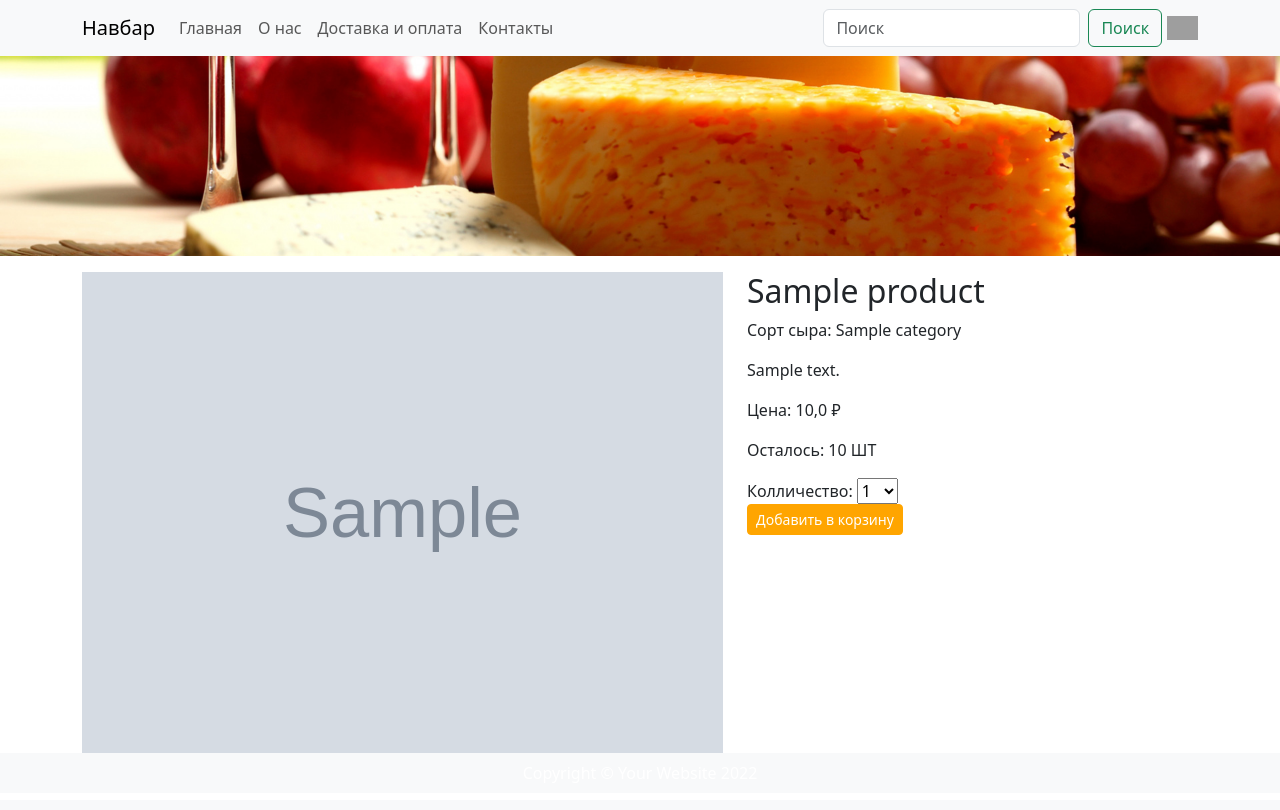
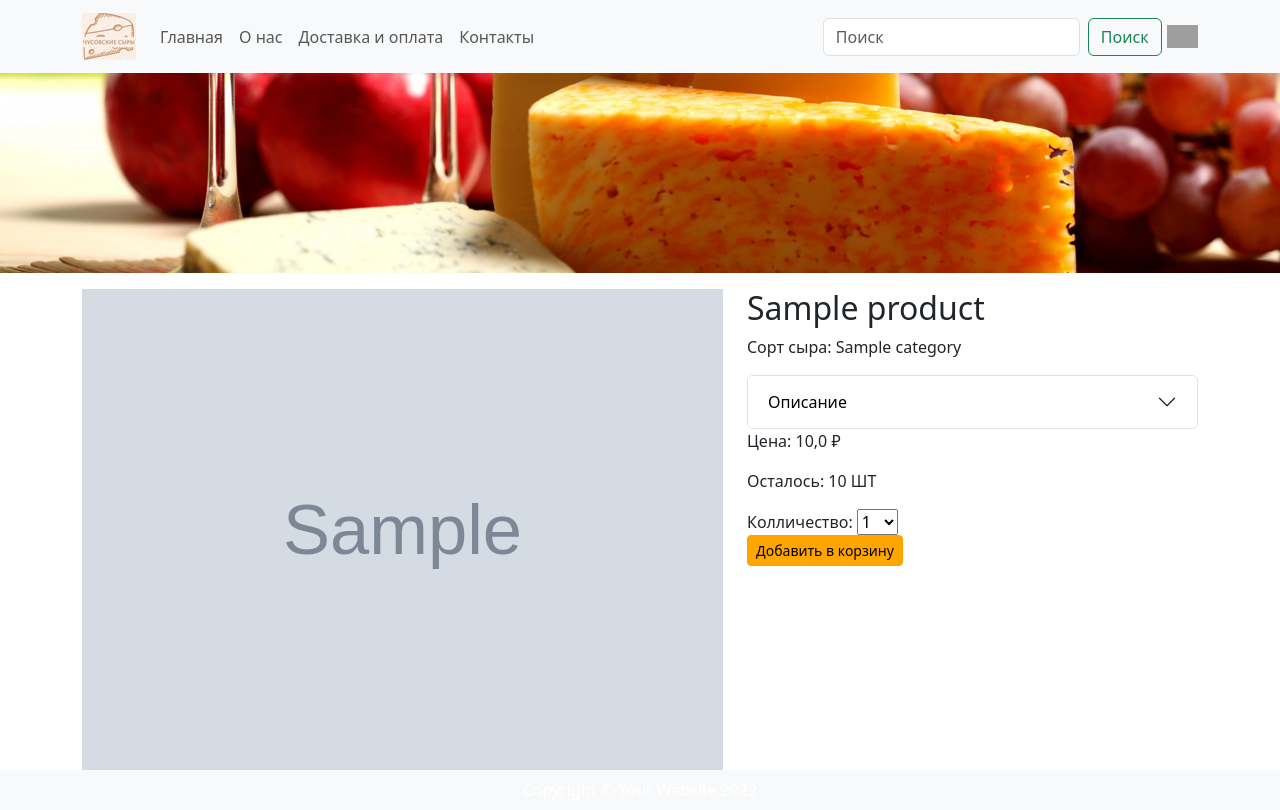
Before and after one commit to ZigulatNatria/cheese_shop, a Django app: page /product/1 in a window 1280 px wide. Before the commit the page ends 753 px from the top, so only its background shows below. Run offline with Django 4.2, Linux system fonts and the light colour scheme; tables that the repository leaves empty hold one stand-in row (values such as "Sample post"); grey boxes marked "Sample" are stand-in pictures; grey boxes are pictures that could not be loaded.

Commit message:
Добавлено лого и аккордеон

```diff
--- a/shop/templates/base.html
+++ b/shop/templates/base.html
@@ -6,21 +6,31 @@
         <link href="https://cdn.jsdelivr.net/npm/bootstrap@5.3.0-alpha1/dist/css/bootstrap.min.css" rel="stylesheet" integrity="sha384-GLhlTQ8iRABdZLl6O3oVMWSktQOp6b7In1Zl3/Jr59b6EGGoI1aFkw7cmDA6j6gD" crossorigin="anonymous">
         <script src="https://cdn.jsdelivr.net/npm/bootstrap@5.3.0-alpha1/dist/js/bootstrap.bundle.min.js" integrity="sha384-w76AqPfDkMBDXo30jS1Sgez6pr3x5MlQ1ZAGC+nuZB+EYdgRZgiwxhTBTkF7CXvN" crossorigin="anonymous"></script>
         <title>Главная страница</title>
+<!--        Медиазапрос на изменение раскладки в мобильной версии-->
          <style>
             @media screen and (min-width: 0px) and (max-width: 765px)
             {
-              .colMobile {
+                .colMobile {
                     flex: 0 0 auto !important;
                     min-width: 45.66666667% !important;
                     max-width: 45.66666667% !important;
-              }
+                }
              }
+        </style>
+<!--        Изменние цвета иконки (стрелочки в аккордеоне на с синего чёрный) -->
+        <style>
+            .accordion-button:not(.collapsed)::after {
+                background-image: var(--bs-accordion-btn-icon);
+                transform: var(--bs-accordion-btn-icon-transform);
+            }
         </style>
     </head>
     <body>
         <nav class="navbar navbar-expand-lg bg-body-tertiary">
           <div class="container">
-            <a class="navbar-brand" href="#">Навбар</a>
+            <a class="navbar-brand" href="#">
+                <img src="/static/img/logo_54x47.jpg">
+            </a>
             <button class="navbar-toggler" type="button" data-bs-toggle="collapse" data-bs-target="#navbarSupportedContent" aria-controls="navbarSupportedContent" aria-expanded="false" aria-label="Переключатель навигации">
               <span class="navbar-toggler-icon"></span>
             </button>
--- a/shop/templates/product.html
+++ b/shop/templates/product.html
@@ -11,7 +11,21 @@
                      <div class="col-lg-5" style="margin-top: 1rem">
                          <h2>{{ product.name }}</h2>
                          <p>Сорт сыра: {{ product.productCategory }}</p>
-                         <p>{{ product.text }}</p>
+                         <div class="accordion" id="accordionExample">
+                             <div class="accordion-item">
+                                 <h2 class="accordion-header">
+                                     <button class="accordion-button collapsed" type="button" data-bs-toggle="collapse" data-bs-target="#collapseOne" aria-expanded="false" aria-controls="collapseOne"
+                                        style="--bs-accordion-active-bg: #ffa500; color: #000000; --bs-accordion-btn-focus-border-color: #ffa500; --bs-accordion-btn-focus-box-shadow: #ff9900; --bs-accordion-btn-active-icon-color: #000000">
+                                        Описание
+                                     </button>
+                                 </h2>
+                                 <div id="collapseOne" class="accordion-collapse collapse" data-bs-parent="#accordionExample">
+                                     <div class="accordion-body">
+                                         {{ product.text }}
+                                     </div>
+                                 </div>
+                             </div>
+                         </div>
                          <div class="row">
                              <div class="col-lg-5">
                                  <p>Цена: {{ product.price }} ₽</p>
@@ -19,7 +33,15 @@
                                  <form action="{% url 'cart:cart_add' product.id %}" method="post">
                                      {{ view.product_add_cart }}
                                      {% csrf_token %}
-                                     <input class="btn btn-primary btn-sm" type="submit" style="--bs-btn-bg: #ffa500; --bs-btn-border-color:#ffa500; --bs-btn-hover-bg: #ff9900; --bs-btn-hover-border-color: #ff9900; --bs-btn-active-bg: #ff9900; --bs-btn-active-border-color: #ff9900" value="Добавить в корзину">
+                                     <input class="btn btn-primary btn-sm" type="submit" style="--bs-btn-bg: #ffa500;
+                                                                                                --bs-btn-border-color:#ffa500;
+                                                                                                --bs-btn-hover-bg: #ff9900;
+                                                                                                --bs-btn-hover-border-color: #ff9900;
+                                                                                                --bs-btn-active-bg: #ff9900;
+                                                                                                --bs-btn-active-border-color: #ff9900;
+                                                                                                color: #000000;
+                                                                                               "
+                                            value="Добавить в корзину">
                                  </form>
                              </div>
                          </div>
```
Also changed, not shown: shop/static/img/logo_54x47.jpg (added).
